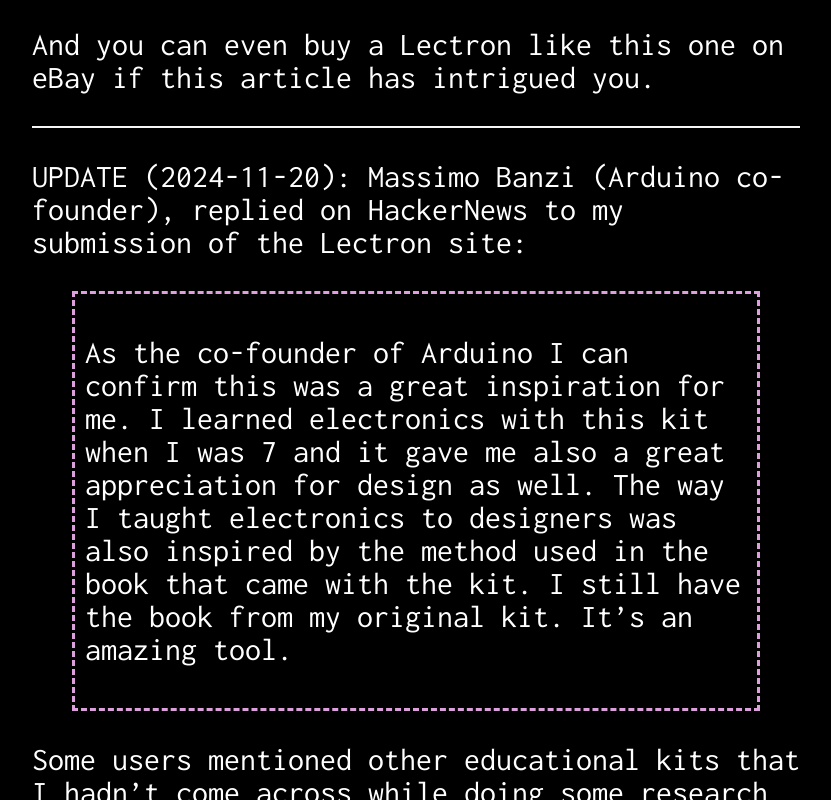
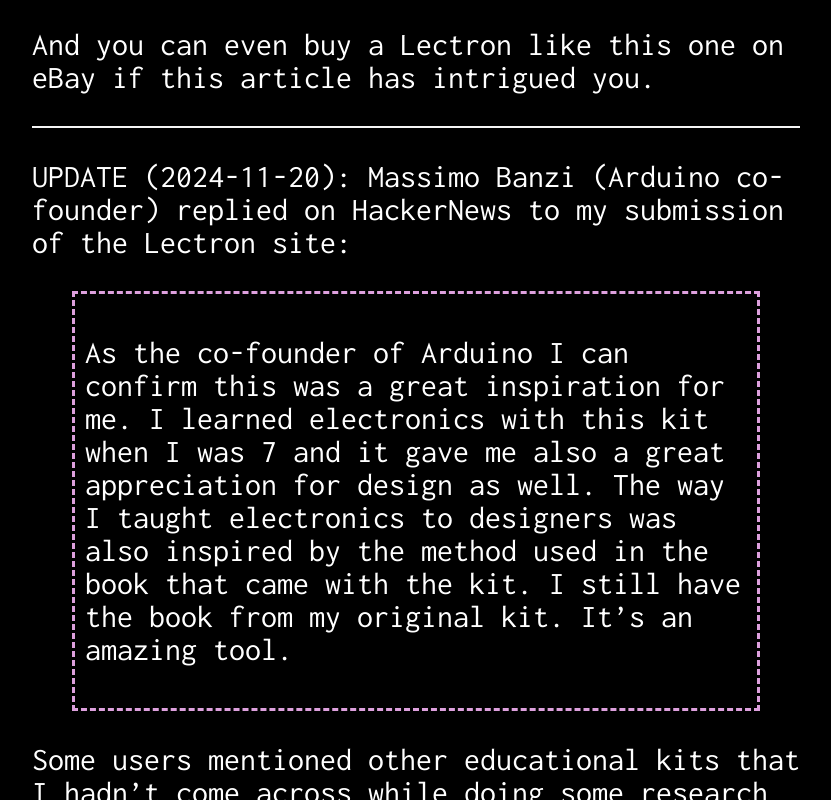
Before and after one commit to giulianopz/giulianopz.github.io, a Jekyll site: the page built from _posts/2024-11-01-arduino-lectron-2000.md, in a window 1280 px wide and 900 px high, scrolled down 5431 px, cut to the strip 100-900 px from the top of the window. Shown: the whole strip, without its empty margins (224-1055 px from the left). Built offline with Jekyll 4.4.1, drawn with Linux system fonts in a browser that asks for light colours; nearby versions of some CDN libraries.

Commit message:
Fix typo

```diff
--- a/_posts/2024-11-01-arduino-lectron-2000.md
+++ b/_posts/2024-11-01-arduino-lectron-2000.md
@@ -55,7 +55,7 @@
 
 ---
 
-UPDATE (2024-11-20): Massimo Banzi (Arduino co-founder), replied on HackerNews to my [submission](https://news.ycombinator.com/item?id=41972173) of the Lectron site:
+UPDATE (2024-11-20): Massimo Banzi (Arduino co-founder) replied on HackerNews to my [submission](https://news.ycombinator.com/item?id=41972173) of the Lectron site:
 
 > As the co-founder of Arduino I can confirm this was a great inspiration for me. I learned electronics with this kit when I was 7 and it gave me also a great appreciation for design as well. The way I taught electronics to designers was also inspired by the method used in the book that came with the kit. I still have the book from my original kit. It’s an amazing tool.
 
```
